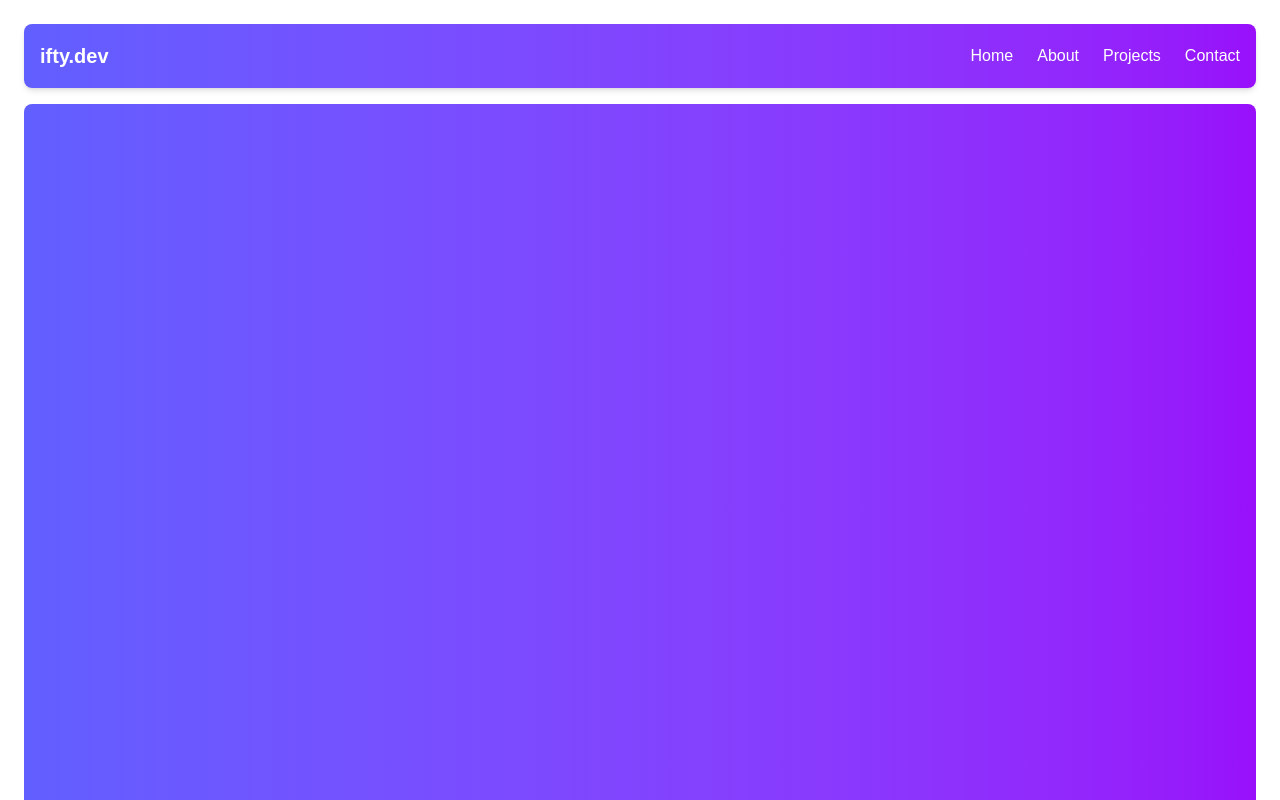
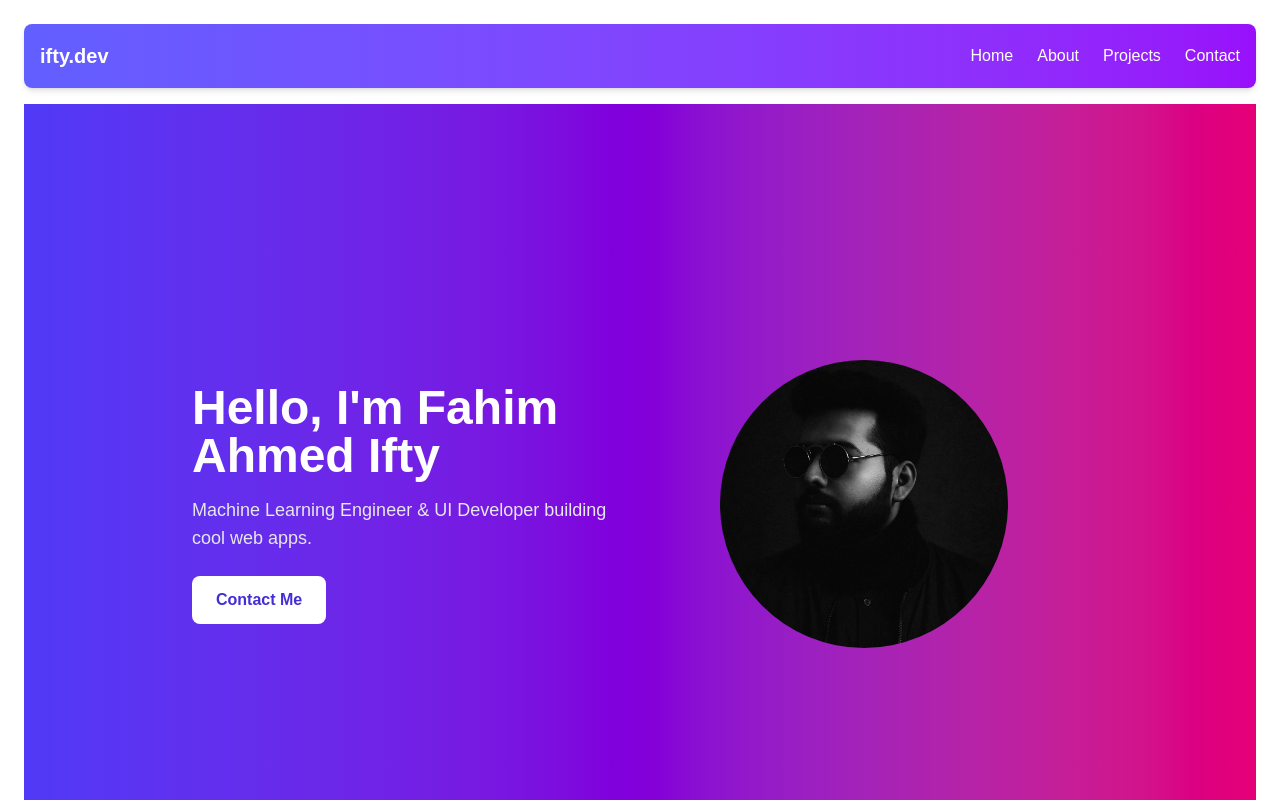
Before and after one commit to Fahim-ahmed-ifty/nextjs_one, a Next.js app: page / in a window 1280 px wide. Shown: the top 800 px of the page. Built offline with nearby package versions, Linux system fonts and the light colour scheme.

Commit message:
✅reformat hero

```diff
--- a/components/Hero.tsx
+++ b/components/Hero.tsx
@@ -1,6 +1,31 @@
+import Image from "next/image";
+
 const Hero = () => {
   return (
-    <div className="w-full min-h-screen bg-gradient-to-r from-indigo-500 to-purple-600 text-white rounded-lg"></div>
+    <div className="w-full min-h-screen bg-gradient-to-r from-indigo-600 via-purple-700 to-pink-600 text-white flex items-center px-8">
+      <div className="max-w-4xl mx-auto flex flex-col md:flex-row items-center md:justify-between w-full">
+        <div className="md:w-1/2 flex flex-col justify-center h-96">
+          <h1 className="text-5xl font-extrabold mb-4">
+            Hello, I'm Fahim Ahmed Ifty
+          </h1>
+          <p className="text-lg mb-6 text-gray-200">
+            Machine Learning Engineer & UI Developer building cool web apps.
+          </p>
+          <button className="bg-white text-indigo-700 font-semibold px-6 py-3 rounded-lg hover:bg-gray-200 transition duration-300 w-max hover:cursor-pointer">
+            Contact Me
+          </button>
+        </div>
+        <div className="md:w-1/2 mt-10 md:mt-0 flex justify-center">
+          <Image
+            src="/images/dp2.jpg"
+            alt="Fahim Ahmed Ifty"
+            width={300}
+            height={300}
+            className="w-72 h-72 rounded-full"
+          />
+        </div>
+      </div>
+    </div>
   );
 };
 
```
Also changed, not shown: public/images/dp2.jpg (added).
